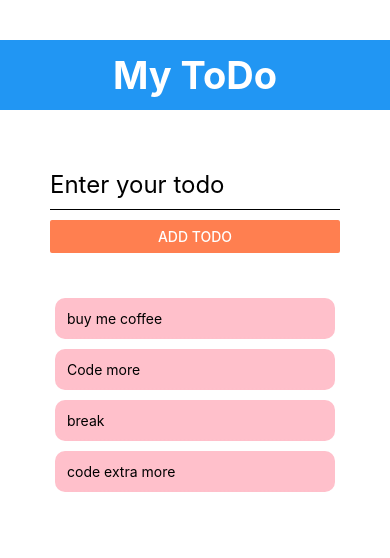
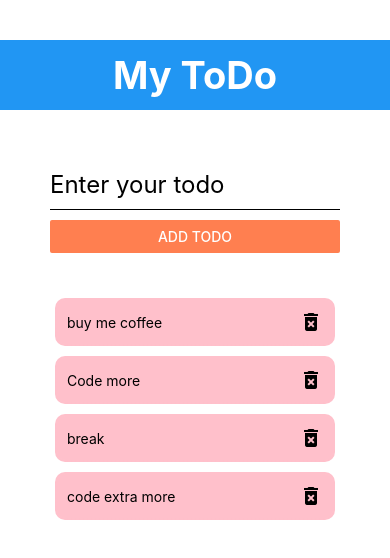
Before and after one commit to Ciamuthama/firstapp, a React Native app: screen / in a window 390 px wide. Shown: the top 558 px of the page. Built offline with nearby package versions, Linux system fonts and the light colour scheme.

Commit message:
Adding icons to a list in RN

```diff
--- a/components/TodoItem.js
+++ b/components/TodoItem.js
@@ -1,10 +1,14 @@
 import React from 'react'
-import { StyleSheet, Text, TouchableOpacity } from 'react-native';
+import { StyleSheet, Text, TouchableOpacity, View } from 'react-native';
+import { MaterialIcons } from "@expo/vector-icons";
 
 export default function TodoItem({item, onPress}) {
     return (
-        <TouchableOpacity onPress={()=>onPress(item.key)}>
-            <Text style={styles.text}>{item.text}</Text>
+        <TouchableOpacity onPress={() => onPress(item.key)}>
+            <View style={styles.text}>
+            <Text >{item.text}</Text>
+            <MaterialIcons name='delete-forever' size={24} color={"#000"} />
+            </View>
         </TouchableOpacity>
     )
 }
@@ -17,6 +21,9 @@
         borderRadius: 10,
         borderStyle: "dotted",
         borderColor: 'pink',
+        flexDirection:'row',
+        alignItems: 'center',
+        justifyContent:'space-between',
         borderWidth:2.5,
     }
 })
```
